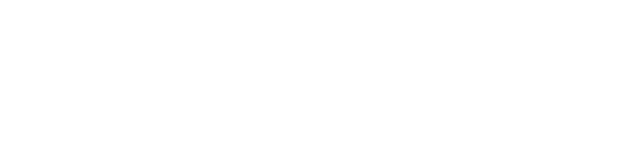
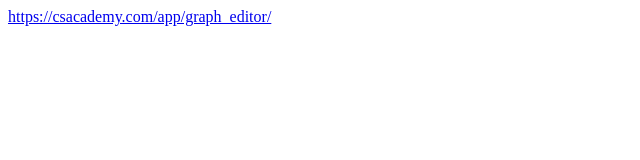
Before and after one commit to edin-m/edin-m.github.io, a plain HTML site: page bellman.graph.html in a window 1280 px wide. Shown: the whole page, without its empty margins (0-640 px from the left). Drawn offline with Linux system fonts and the light colour scheme.

Commit message:
Update bellman.graph.html

```diff
--- a/bellman.graph.html
+++ b/bellman.graph.html
@@ -1,6 +1,9 @@
 <!DOCTYPE html>
 <html>
 	<body>
+
+
+		<a href="https://csacademy.com/app/graph_editor/">https://csacademy.com/app/graph_editor/</a>
 
 		<script type="type/javascript">
 const bellman_ford = (V, edges, S) => {
```
